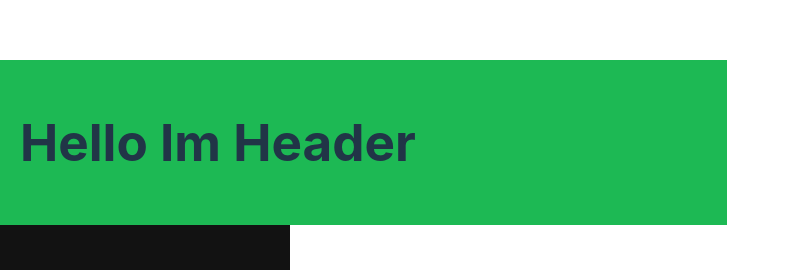
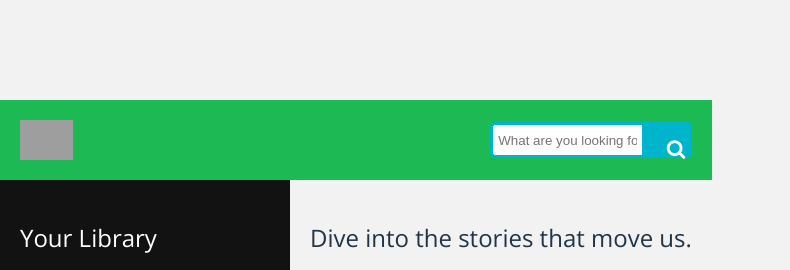
Before and after one commit to ChristopherTsh/CHRTSH528_BCL2401_GroupA_Christopher-Tshoma_DJS11-main, a React (Vite) app: page / in a window 1280 px wide. Shown: the part 113-383 px from the top of the page, without its empty margins (0-790 px from the left). Built offline with nearby package versions, Linux system fonts and the light colour scheme; no server answers; grey boxes are pictures that could not be loaded.

Commit message:
"Added Font Awesome, updated index.html, package.json, and package-lock.json, modified App.jsx, Header.css, and Header.jsx"

```diff
--- a/index.html
+++ b/index.html
@@ -1,9 +1,14 @@
-<!doctype html>
+<!DOCTYPE html>
 <html lang="en">
   <head>
     <meta charset="UTF-8" />
     <link rel="icon" type="image/svg+xml" href="/vite.svg" />
     <meta name="viewport" content="width=device-width, initial-scale=1.0" />
+    <!-- Other head elements -->
+    <link
+      rel="stylesheet"
+      href="https://cdnjs.cloudflare.com/ajax/libs/font-awesome/4.7.0/css/font-awesome.min.css"
+    />
     <title>App</title>
   </head>
   <body>
--- a/package.json
+++ b/package.json
@@ -10,6 +10,7 @@
     "preview": "vite preview"
   },
   "dependencies": {
+    "font-awesome": "^4.7.0",
     "react": "^18.2.0",
     "react-dom": "^18.2.0",
     "react-router-dom": "^6.23.1"
--- a/src/App.jsx
+++ b/src/App.jsx
@@ -2,10 +2,10 @@ import React from "react";
 import { BrowserRouter as Router, Routes, Route } from "react-router-dom";
 import Header from "./Header/Header";
 import ApiLayout from "./components/Api/ApiLayout";
-// import Footer from './components/Footer';
-// import Home from './Home';
 import Sidebar from "./Sidebar/Sidebar";
 import './App.css'
+import 'font-awesome/css/font-awesome.min.css';
+
 
 export default function App() {
   return (
--- a/src/Header/Header.css
+++ b/src/Header/Header.css
@@ -1,10 +1,69 @@
+@import url('https://fonts.googleapis.com/css?family=Open+Sans');
+
+body {
+  background: #f2f2f2;
+  font-family: 'Open Sans', sans-serif;
+}
+
 .header {
   background-color: #1DB954;
   padding: 20px;
   display: flex;
   align-items: center;
+  justify-content: space-between;
+  position: relative;
 }
 
 .header-logo {
   height: 40px;
 }
+
+/* Search bar styles */
+.wrap {
+  width: 30%;
+}
+
+.search {
+  width: 100%;
+  position: relative;
+  display: flex;
+}
+
+.searchTerm {
+  width: 100%;
+  border: 3px solid #00B4CC;
+  border-right: none;
+  padding: 5px;
+  height: 20px;
+  border-radius: 5px 0 0 5px;
+  outline: none;
+  color: #9DBFAF;
+}
+
+.searchTerm:focus {
+  color: #00B4CC;
+}
+
+.searchButton {
+  width: 40px;
+  height: 36px;
+  border: 1px solid #00B4CC;
+  background: #00B4CC;
+  text-align: center;
+  color: #fff;
+  border-radius: 0 5px 5px 0;
+  cursor: pointer;
+  font-size: 20px;
+}
+
+@media (max-width: 768px) {
+  .wrap {
+    width: 50%;
+  }
+}
+
+@media (max-width: 480px) {
+  .wrap {
+    width: 70%;
+  }
+}
--- a/src/Header/Header.jsx
+++ b/src/Header/Header.jsx
@@ -1,9 +1,23 @@
 import React from "react";
-import "./Header.css"
+import { Link, NavLink } from "react-router-dom";
+import "./Header.css";
 
 export default function Header() {
-  return ( <header className="header">
-   <h1>Hello Im Header</h1>
+  return (
+    <header className="header">
+      <img src="path/to/logo.png" alt="Logo" className="header-logo" />
+      <div className="wrap">
+        <div className="search">
+          <input
+            type="text"
+            className="searchTerm"
+            placeholder="What are you looking for?"
+          />
+          <button type="submit" className="searchButton">
+            <i className="fa fa-search"></i>
+          </button>
+        </div>
+      </div>
     </header>
   );
 }
```
Also changed, not shown: 1 other file (tests, documents, lock files or other folders). Lines whose indentation alone changed are shown as unchanged.
